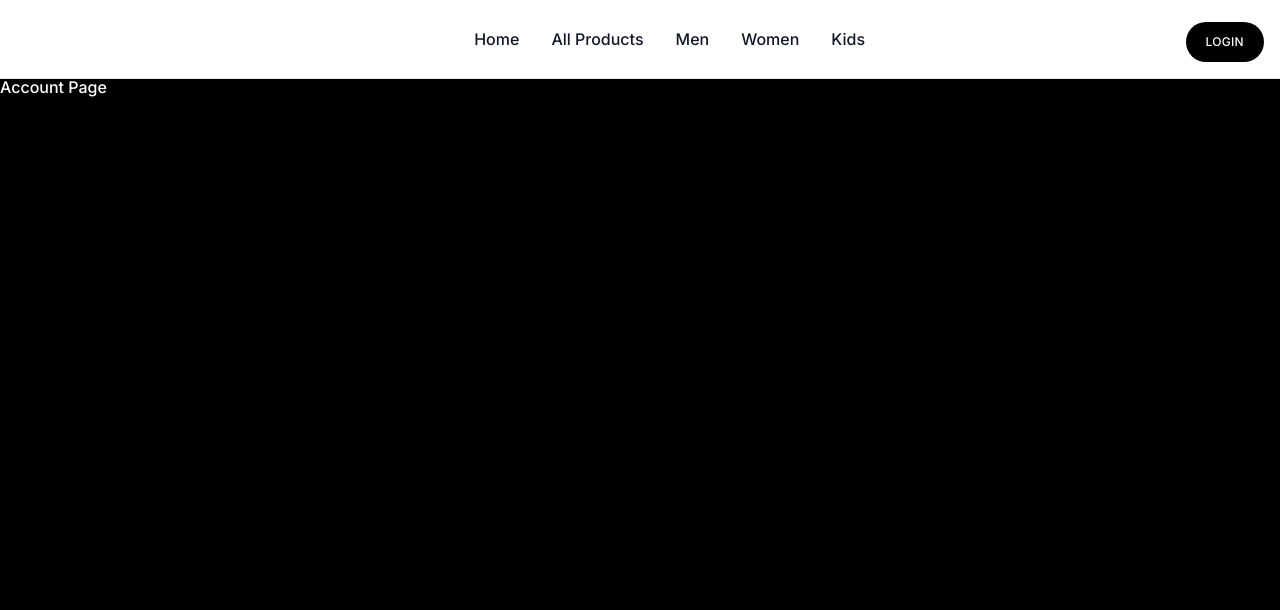
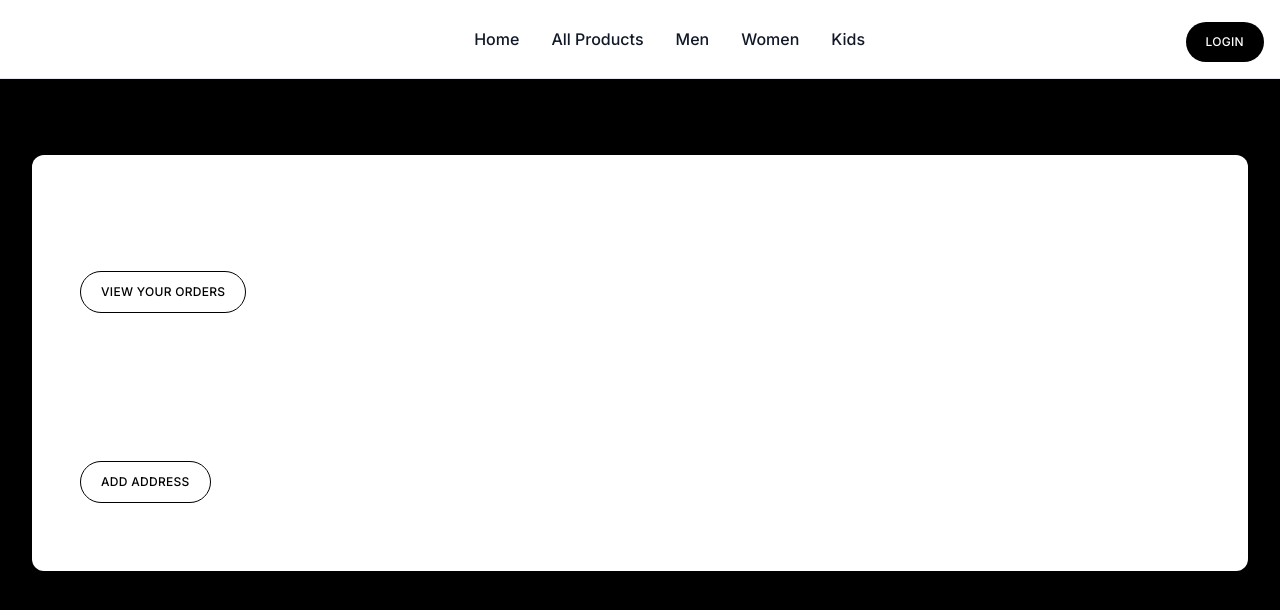
Before and after one commit to SFSADespair/e-commerce, a Next.js app: page /account in a window 1280 px wide. Shown: the top 610 px of the page. Built offline with nearby package versions, Linux system fonts and the light colour scheme.

Commit message:
Designed Account Dashboard

```diff
--- a/src/app/account/page.jsx
+++ b/src/app/account/page.jsx
@@ -1,10 +1,89 @@
 'use client'
 
+import InputComponent from "@/components/FormElements/InputComponent"
+import { GlobalContext } from "@/context"
+import { addNewAddressFormControls } from "@/utils"
+import { useContext, useState } from "react"
+
+const styles = {
+    button: 'mt-5 mb-5 inline-block hover:bg-black px-5 py-3 text-xs font-medium uppercase tracking-wide border border-black text-black hover:text-white rounded-3xl'
+}
 
 export default function Account() {
+    const {
+        user,
+        addressList, setAddressList,
+        addressFormData, setAddressFormData
+    } = useContext(GlobalContext)
+
+    const [showForm, setShowForm] = useState(false)
+
     return (
-        <div className="text-bold font-medium text-center flex">
-            Account Page
-        </div>
+        <section className="">
+            <div className="mx-auto mt-20 mb-10 px-4 sm:px-6 lg:px-8">
+                <div className="bg-white rounded-xl shadow-xl">
+                    <div className="p-6 sm:p-12">
+                        <div className="flex flex-col space-y-4 md:space-y-0 md:space-x-6 md:flex-row">
+                            {/* generates random user image */}
+
+                        </div>
+                        <div className="flex flex-col flex-1">
+                            <h4 className="text-lg font-semibold text-center md:text-left">{user?.name}</h4>
+                            <p>Email: {user?.email}</p>
+                            <p>Role: {user?.role}</p>
+                        </div>
+                        <button className={styles.button}>View your orders</button>
+                        <div className="mt-6">
+                            <h1 className="font-bold text-lg">Your Addresses:</h1>
+                            <div className="mt-4">
+                                {
+                                    addressList && addressList.length ?
+                                    addressList.map(address =>
+                                        <div className="border p-6" key={address._id}>
+                                            <p>Name: {address.fullName}</p>
+                                            <p>Address: {address.address}</p>
+                                            <p>City: {address.city}</p>
+                                            <p>Country: {address.country}</p>
+                                            <p>Postal Code: {address.postalCode}</p>
+                                        </div>
+                                    ) : <p>No Address found! Please add one.</p>
+                                }
+                            </div>
+                        </div>
+                        {/* Toggle form */}
+                        <div className="mt-4">
+                            <button onClick={() => setShowForm(prv => !prv)} className={styles.button}>
+                                {showForm ? 'Hide Form' : 'Add Address'}
+                            </button>
+                        </div>
+                        {
+                            showForm ? (
+                                <div className="flex flex-col mt-5 justify-center pt-4 items-center">
+                                    <div className="w-full mt-6 mr-0 mb-0 ml-0 space-y-8">
+                                        {
+                                            addNewAddressFormControls.map(controlItem =>
+                                                <InputComponent
+                                                    type={controlItem.type}
+                                                    placeholder={controlItem.placeholder}
+                                                    label={controlItem.label}
+                                                    value={addressFormData[controlItem.id]}
+                                                    onChange={(e) => setAddressFormData({
+                                                        ...addressFormData,
+                                                        [controlItem.id]: e.target.value
+                                                    })}
+                                                />
+                                            )
+                                        }
+                                    </div>
+                                    <button className={styles.button}>Add</button>
+                                </div>
+                            ) : null
+                        }
+
+
+                    </div>
+                </div>
+            </div>
+        </section>
     )
 }
--- a/src/components/Navbar/index.jsx
+++ b/src/components/Navbar/index.jsx
@@ -87,7 +87,7 @@ export default function Navbar() {
                         {
                             !isAdminView && isAuth ? (
                                 <Fragment>
-                                    <button className={styles.button}>Account</button>
+                                    <button className={styles.button} onClick={() => router.push('/account')}>Account</button>
                                     <button className={styles.button} onClick={() => setShowCartModel(true)}>Cart</button>
                                 </Fragment>
                             ) : null
--- a/src/context/index.jsx
+++ b/src/context/index.jsx
@@ -14,6 +14,14 @@ export default function GlobalState({children}) {
     const [currentUProduct, setCurrentUProduct] = useState(null)
     const [showCartModel, setShowCartModel] = useState(false)
     const [cartItems, setCartItems] = useState([])
+    const [addressList, setAddressList] = useState([])
+    const [addressFormData, setAddressFormData] = useState({
+        fullName: '',
+        address: '',
+        city: '',
+        country: '',
+        postalCode: ''
+    })
 
     useEffect(() => {
         if(Cookies.get('token') !== undefined) {
@@ -35,7 +43,9 @@ export default function GlobalState({children}) {
                 componentLevelLoader, setComponentLevelLoader,
                 currentUProduct, setCurrentUProduct,
                 showCartModel, setShowCartModel,
-                cartItems, setCartItems
+                cartItems, setCartItems,
+                addressList, setAddressList,
+                addressFormData, setAddressFormData
             }}>
                 {children}
             </GlobalContext.Provider>
--- a/src/utils/index.js
+++ b/src/utils/index.js
@@ -199,3 +199,41 @@ export const firebaseConfig = {
 }
 
 export const firebaseStorageUrl = process.env.storageUrl
+
+export const addNewAddressFormControls = [
+    {
+        id: 'fullName',
+        type: 'input',
+        placeholder: 'Enter Name for this address',
+        label: 'Address Name',
+        componnentType: 'input'
+    },
+    {
+        id: 'Address',
+        type: 'input',
+        placeholder: 'Enter your address here',
+        label: 'Address',
+        componnentType: 'input'
+    },
+    {
+        id: 'city',
+        type: 'input',
+        placeholder: 'City Name',
+        label: 'City',
+        componnentType: 'input'
+    },
+    {
+        id: 'country',
+        type: 'input',
+        placeholder: 'Country name',
+        label: 'Country',
+        componnentType: 'input'
+    },
+    {
+        id: 'postalCode',
+        type: 'input',
+        placeholder: 'Enter your postal code here',
+        label: 'Postal Code',
+        componnentType: 'input'
+    }
+]
```
